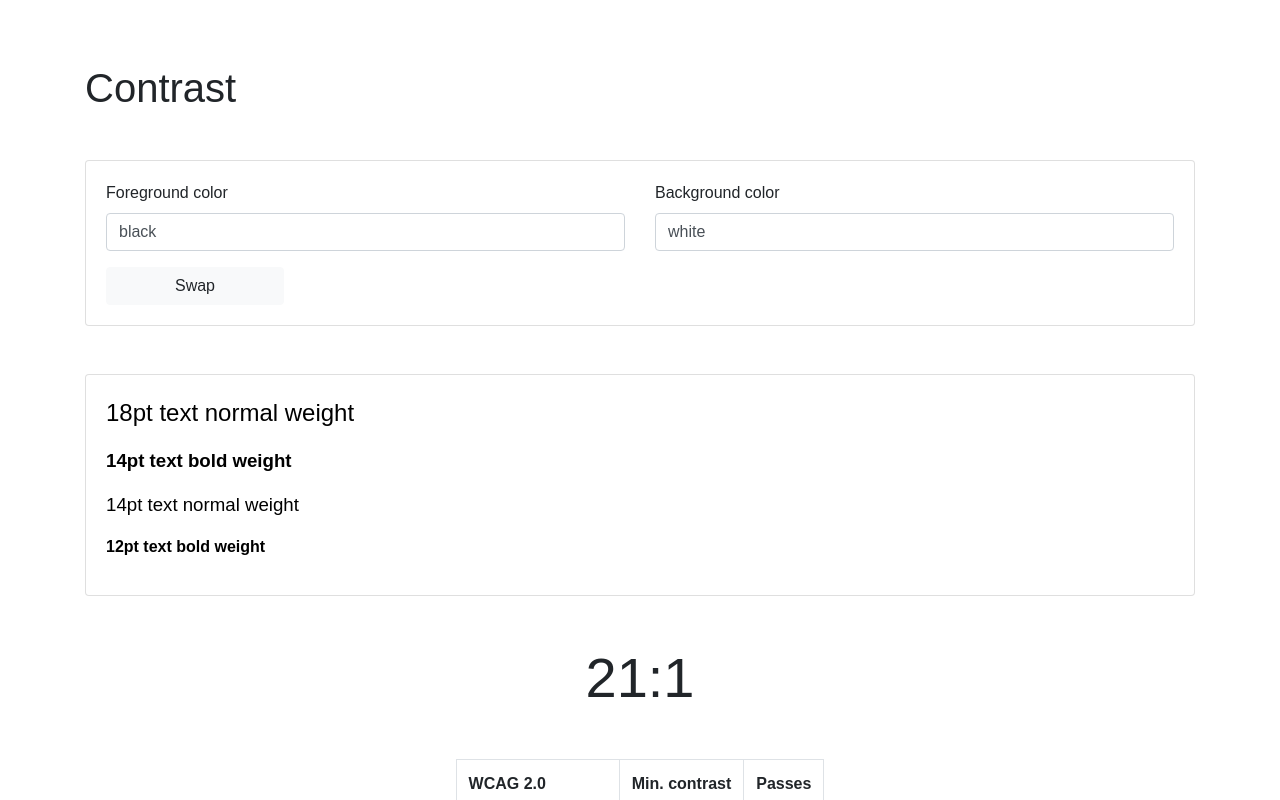
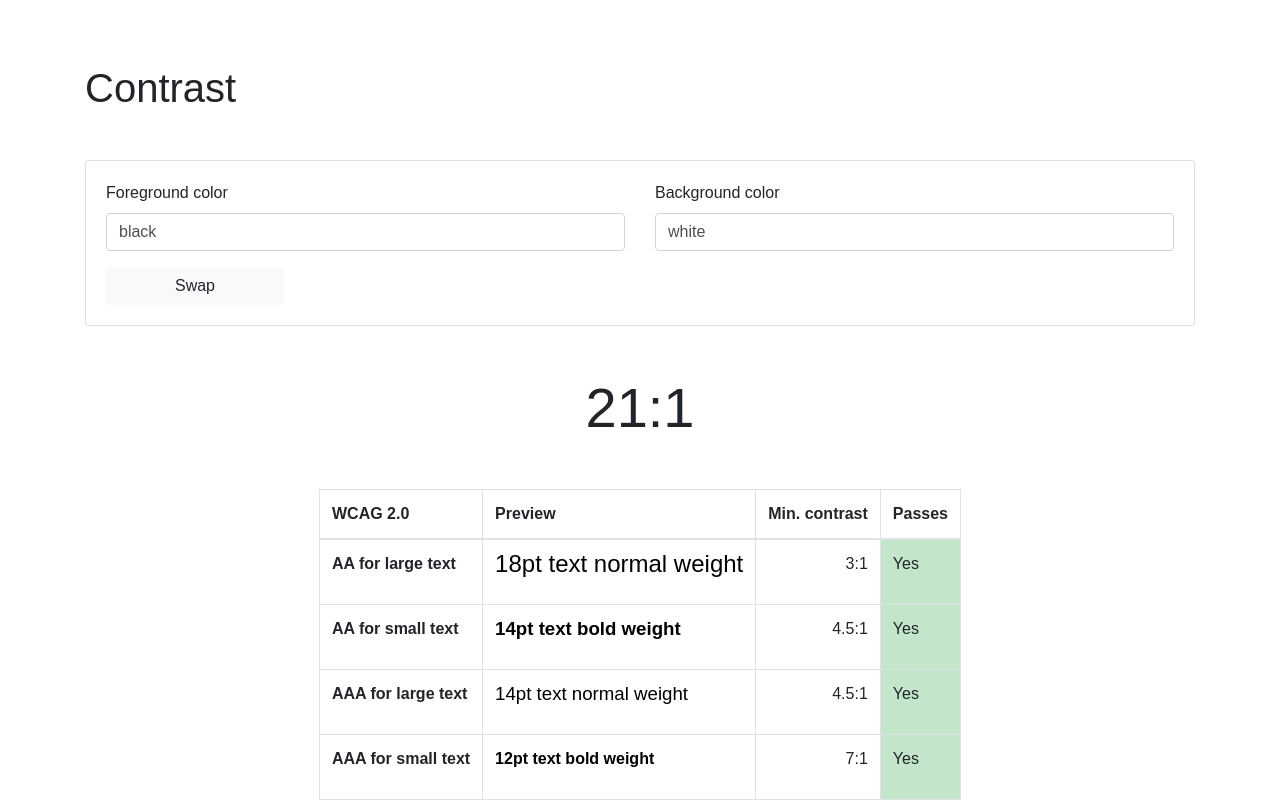
Before and after one commit to j-/contrast, a React (Create React App) app: page / in a window 1280 px wide. Shown: the top 800 px of the page. Built offline with nearby package versions, Linux system fonts and the light colour scheme.

Commit message:
Move preview into results table

```diff
--- a/src/components/App.tsx
+++ b/src/components/App.tsx
@@ -1,6 +1,5 @@
 import * as React from 'react';
 import DefineColors from './DefineColors';
-import Preview from '../containers/Preview';
 import Contrast from '../containers/Contrast';
 import ResultsTable from './ResultsTable';
 
@@ -12,17 +11,13 @@ const App: React.StatelessComponent = () => (
 			<DefineColors />
 		</section>
 
-		<section className="mt-5 mb-5">
-			<Preview />
-		</section>
-
 		<section className="mt-5 mb-5 text-center">
 			<Contrast />
 		</section>
 
 		<section className="mt-5 mb-5">
 			<div className="d-flex justify-content-center">
-				<div style={{ maxWidth: '40em' }}>
+				<div style={{ maxWidth: '70em' }}>
 					<ResultsTable />
 				</div>
 			</div>
--- /dev/null
+++ b/src/components/PreviewCell.tsx
@@ -0,0 +1,29 @@
+import * as React from 'react';
+import PreviewLine from './PreviewLine';
+import { isColorValid } from '../parse';
+
+export interface Props extends React.TdHTMLAttributes<HTMLTableDataCellElement> {
+	points: number;
+	weight: 'normal' | 'bold';
+	background: string;
+	foreground: string;
+}
+
+const PreviewCell: React.StatelessComponent<Props> = ({
+	points,
+	weight,
+	background,
+	foreground,
+}) => {
+	const style = {
+		backgroundColor: isColorValid(background) ? background : 'inherit',
+		color: isColorValid(foreground) ? foreground : 'inherit',
+	};
+	return (
+		<td className="PreviewCell" style={style}>
+			<PreviewLine points={points} weight={weight} />
+		</td>
+	);
+};
+
+export default PreviewCell;
--- a/src/components/PreviewLine.css
+++ b/src/components/PreviewLine.css
@@ -1,3 +1,3 @@
 .PreviewLine {
-	line-height: 1.5em;
+	line-height: 1.5rem;
 }
--- a/src/components/ResultsTable.tsx
+++ b/src/components/ResultsTable.tsx
@@ -1,4 +1,5 @@
 import * as React from 'react';
+import PreviewCell from '../containers/PreviewCell';
 import ResultMeetsAALarge from '../containers/ResultMeetsAALarge';
 import ResultMeetsAASmall from '../containers/ResultMeetsAASmall';
 import ResultMeetsAAALarge from '../containers/ResultMeetsAAALarge';
@@ -9,6 +10,7 @@ const ResultsTable: React.StatelessComponent = () => (
 		<thead>
 			<tr>
 				<th>WCAG 2.0</th>
+				<th>Preview</th>
 				<th className="text-right">Min. contrast</th>
 				<th>Passes</th>
 			</tr>
@@ -16,21 +18,25 @@ const ResultsTable: React.StatelessComponent = () => (
 		<tbody>
 			<tr>
 				<th>AA for large text</th>
+				<PreviewCell points={18} weight="normal" />
 				<td className="text-right">3:1</td>
 				<ResultMeetsAALarge />
 			</tr>
 			<tr>
 				<th>AA for small text</th>
+				<PreviewCell points={14} weight="bold" />
 				<td className="text-right">4.5:1</td>
 				<ResultMeetsAASmall />
 			</tr>
 			<tr>
 				<th>AAA for large text</th>
+				<PreviewCell points={14} weight="normal" />
 				<td className="text-right">4.5:1</td>
 				<ResultMeetsAAALarge />
 			</tr>
 			<tr>
 				<th>AAA for small text</th>
+				<PreviewCell points={12} weight="bold" />
 				<td className="text-right">7:1</td>
 				<ResultMeetsAAASmall />
 			</tr>
--- /dev/null
+++ b/src/containers/PreviewCell.tsx
@@ -0,0 +1,27 @@
+import { connect, MapStateToProps, MapDispatchToProps } from 'react-redux';
+import PreviewCell from '../components/PreviewCell';
+
+import {
+	RootReducerState,
+	getForegroundInputValue,
+	getBackgroundInputValue,
+} from '../store';
+
+interface StateProps {
+	foreground: string;
+	background: string;
+}
+
+const mapStateToProps: MapStateToProps<StateProps, {}, RootReducerState> = (state) => ({
+	foreground: getForegroundInputValue(state),
+	background: getBackgroundInputValue(state),
+});
+
+const mapDispatchToProps: MapDispatchToProps<{}, {}> = ({
+
+});
+
+export default connect(
+	mapStateToProps,
+	mapDispatchToProps,
+)(PreviewCell);
```
